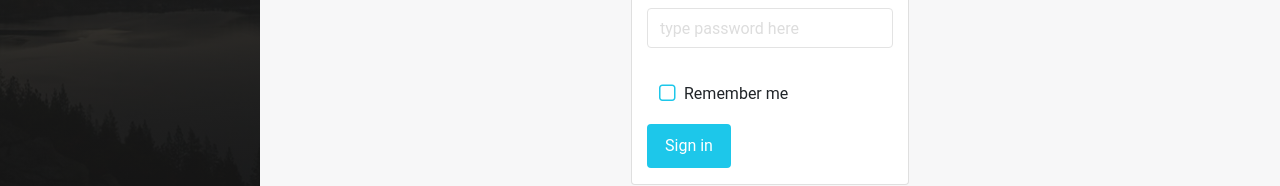
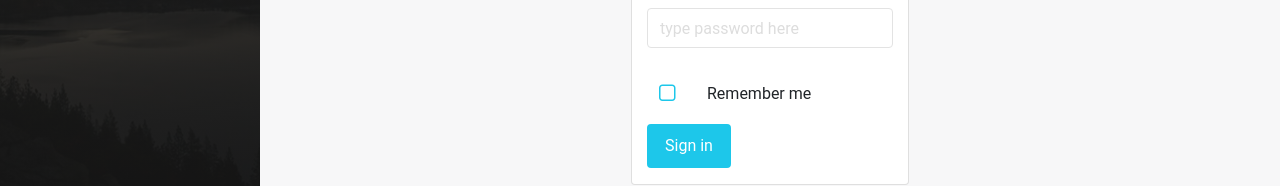
Before and after one commit to FBB2021/Java-Jivers, a Vue app in the folder Frontend/: page /#/login in a window 1280 px wide. Shown: the part 444-630 px from the top of the page. Built offline with nearby package versions, Linux system fonts and the light colour scheme; what v-tooltip would draw is missing.

Commit message:
Added some code to display background image. Still working on getting it actually dispalying

```diff
--- a/Frontend/src/pages/Login.vue
+++ b/Frontend/src/pages/Login.vue
@@ -1,5 +1,6 @@
 <template>
-  <div class="login">
+  <div class="login"
+       data-image="background-image">
     <card>
       <h4 slot="header" class="card-title">Sign In</h4>
       <form>
@@ -26,13 +27,13 @@
         </div>
 
         <div class="row">
-          <div class="col-md-2">
+          <div class="col-md-3">
             <base-checkbox></base-checkbox>
           </div>
 
-          <div class="col-md-10">
+          <div class="col-md-9">
             <div class="row">
-              <div class="col-md-10">
+              <div class="col-md-9">
                 Remember me
                 </div>
               </div>
@@ -62,6 +63,12 @@
   export default {
     components: {
       Card
+    },
+    props: {
+      backgroundImage: {
+        type: String,
+        default: 'img/adrian-sulyok-sczNLg6rrhQ-unsplash'
+      },
     },
     data() {
       return {
```
Also changed, not shown: 1 other file (tests, documents, lock files or other folders).
